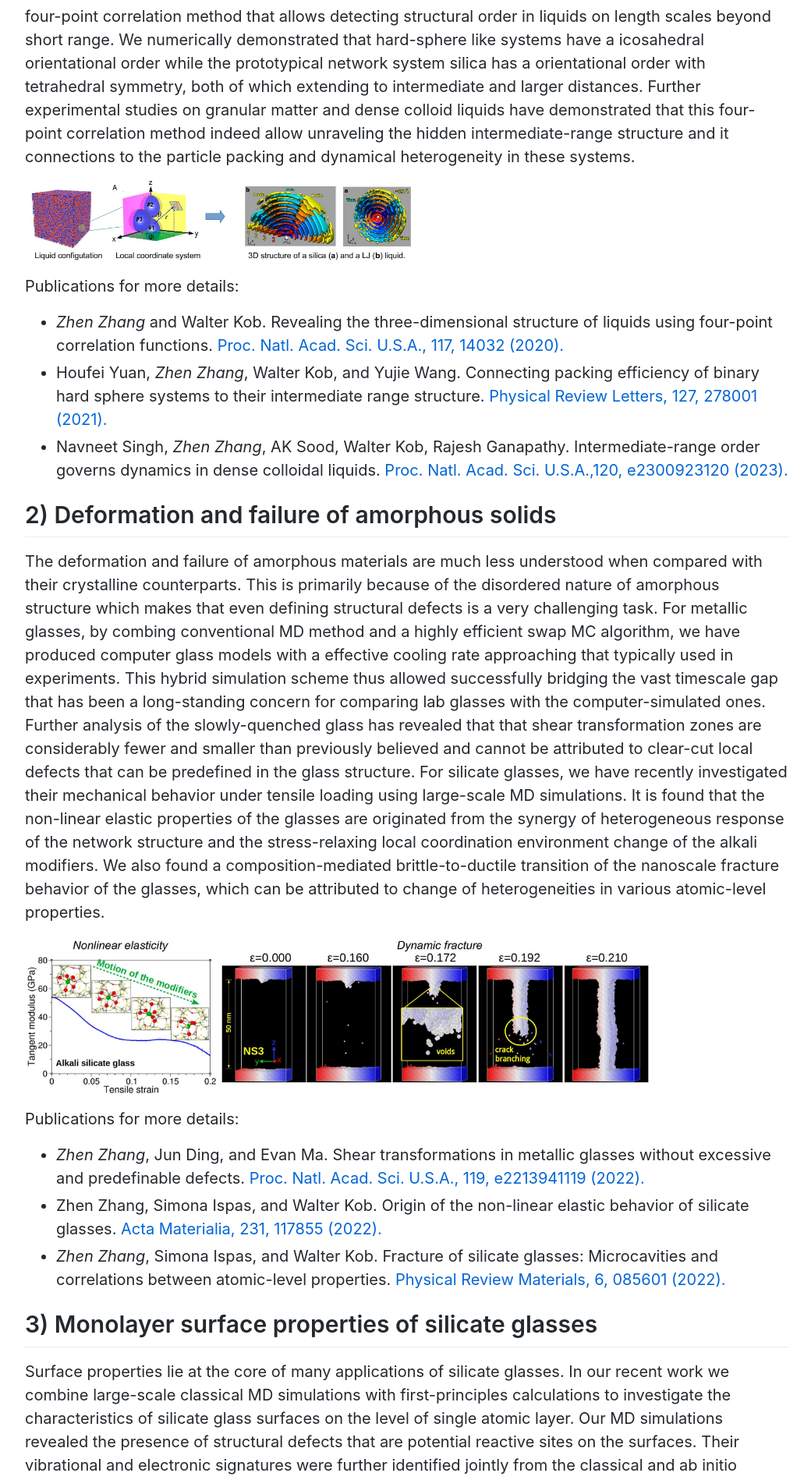
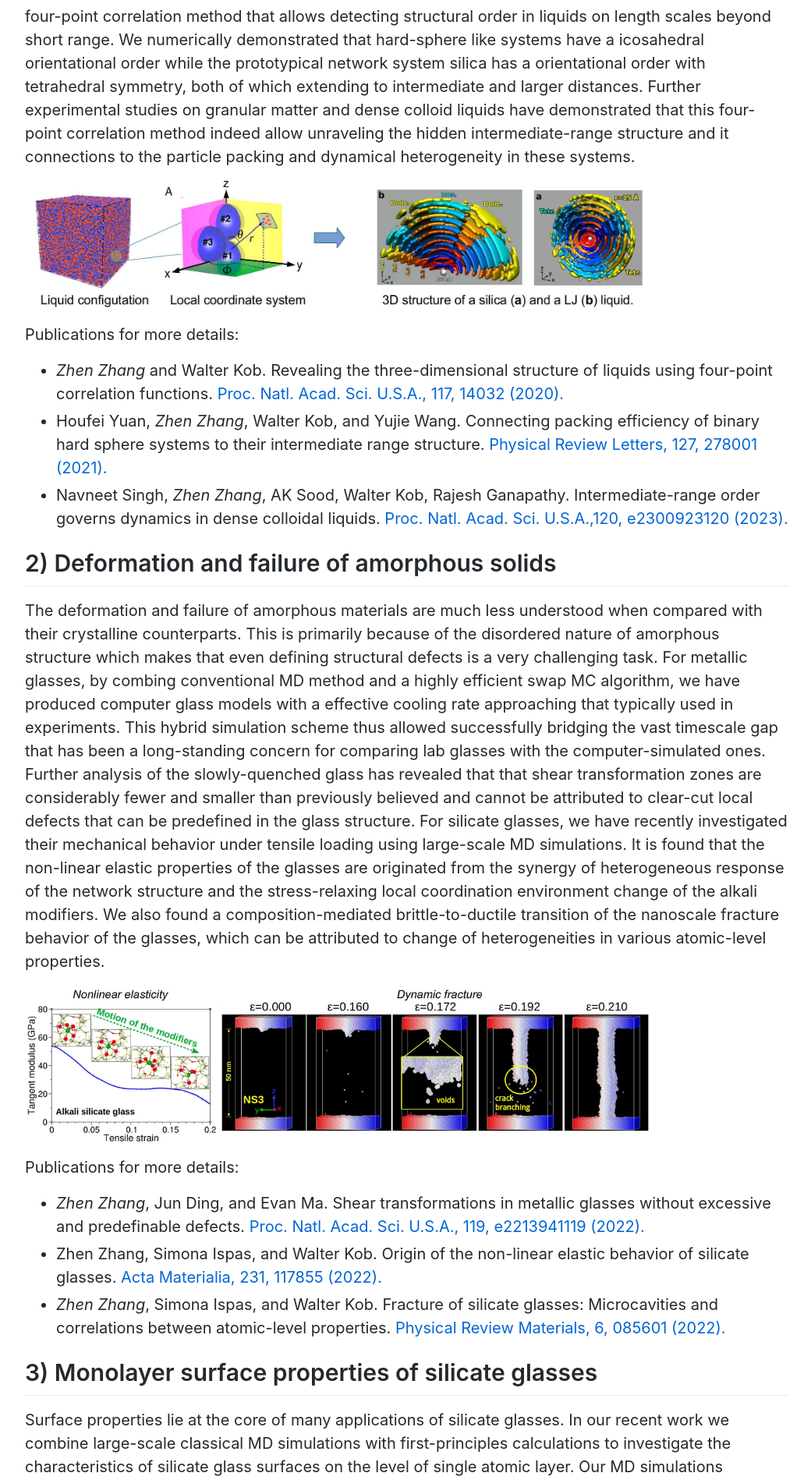
Before and after one commit to zhenzhang1991/zhenzhang1991.github.io, a Jekyll site: the page built from index.md, in a window 1280 px wide. Shown: the part 1212-3110 px from the top of the page at 78% size, without its empty margins (118-1158 px from the left). Built offline with Jekyll 4.4.1, drawn with Linux system fonts in a browser that asks for light colours; Markdown is read by kramdown in place of the engine named in the settings; comment, search, counter and statistics services are not loaded.

Commit message:
Update index.md

```diff
--- a/index.md
+++ b/index.md
@@ -38,7 +38,7 @@ Email: zhen.zhang1991@hotmail.com<br>
 
 Disordered systems such as liquids and glasses have a rich structure that is otherwise hidden if characterized with standard structural measures such as static structure factor. We devised a novel four-point correlation method that allows detecting structural order in liquids on length scales beyond short range. We numerically demonstrated that hard-sphere like systems have a icosahedral orientational order while the prototypical network system silica has a orientational order with tetrahedral symmetry, both of which extending to intermediate and larger distances. Further experimental studies on granular matter and dense colloid liquids have demonstrated that this four-point correlation method indeed allow unraveling the hidden intermediate-range structure and it connections to the particle packing and dynamical heterogeneity in these systems.
 
-<img align="center" src="images/4point-correlation.jpg" width="500">
+<img align="center" src="images/4point-correlation.jpg" width="800">
 
 Publications for more details:
 *  *Zhen Zhang* and Walter Kob. Revealing the three-dimensional structure of liquids using four-point correlation functions. [Proc. Natl. Acad. Sci. U.S.A., 117, 14032 (2020).](https://doi.org/10.1073/pnas.2005638117)
```
